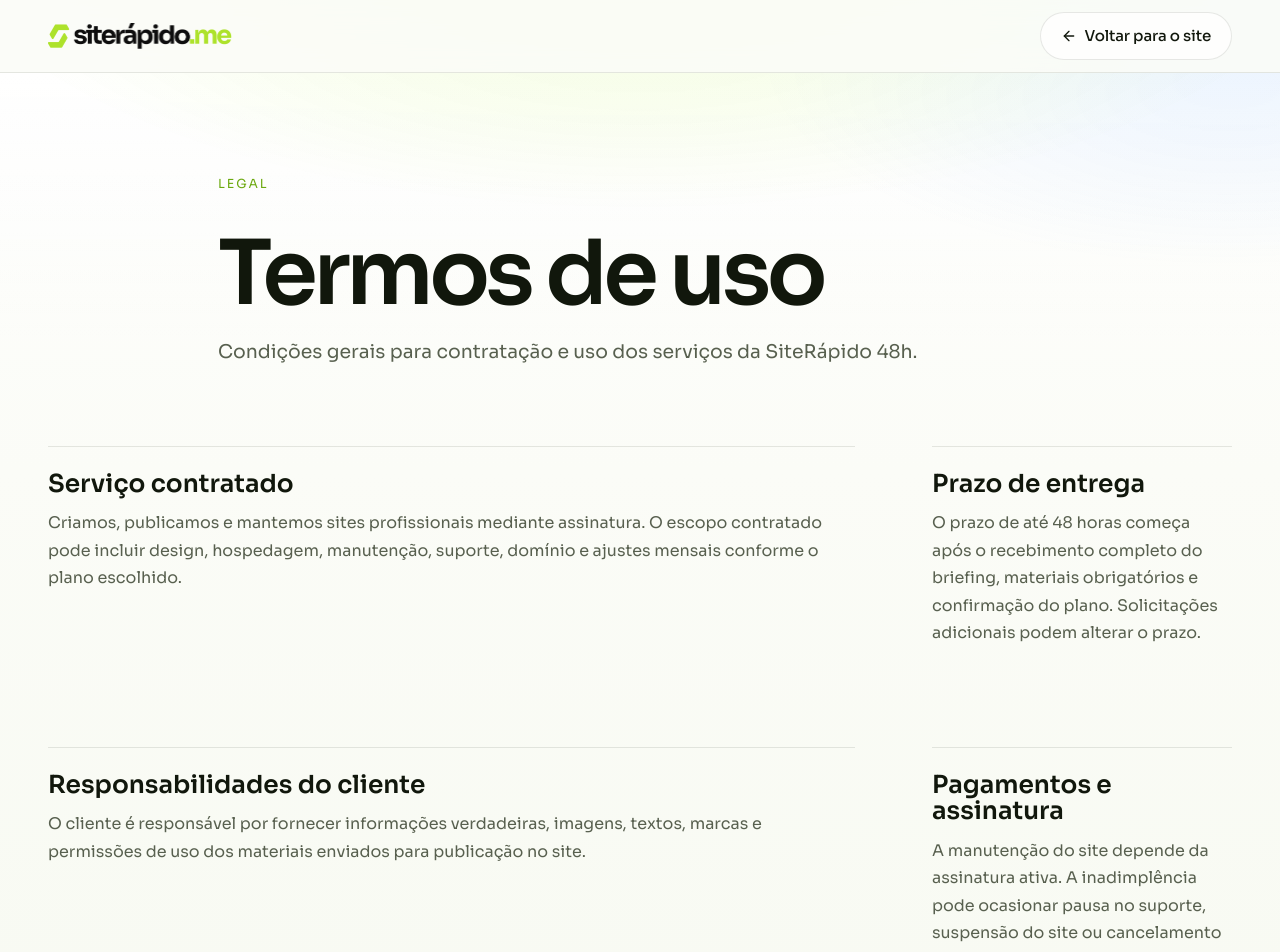
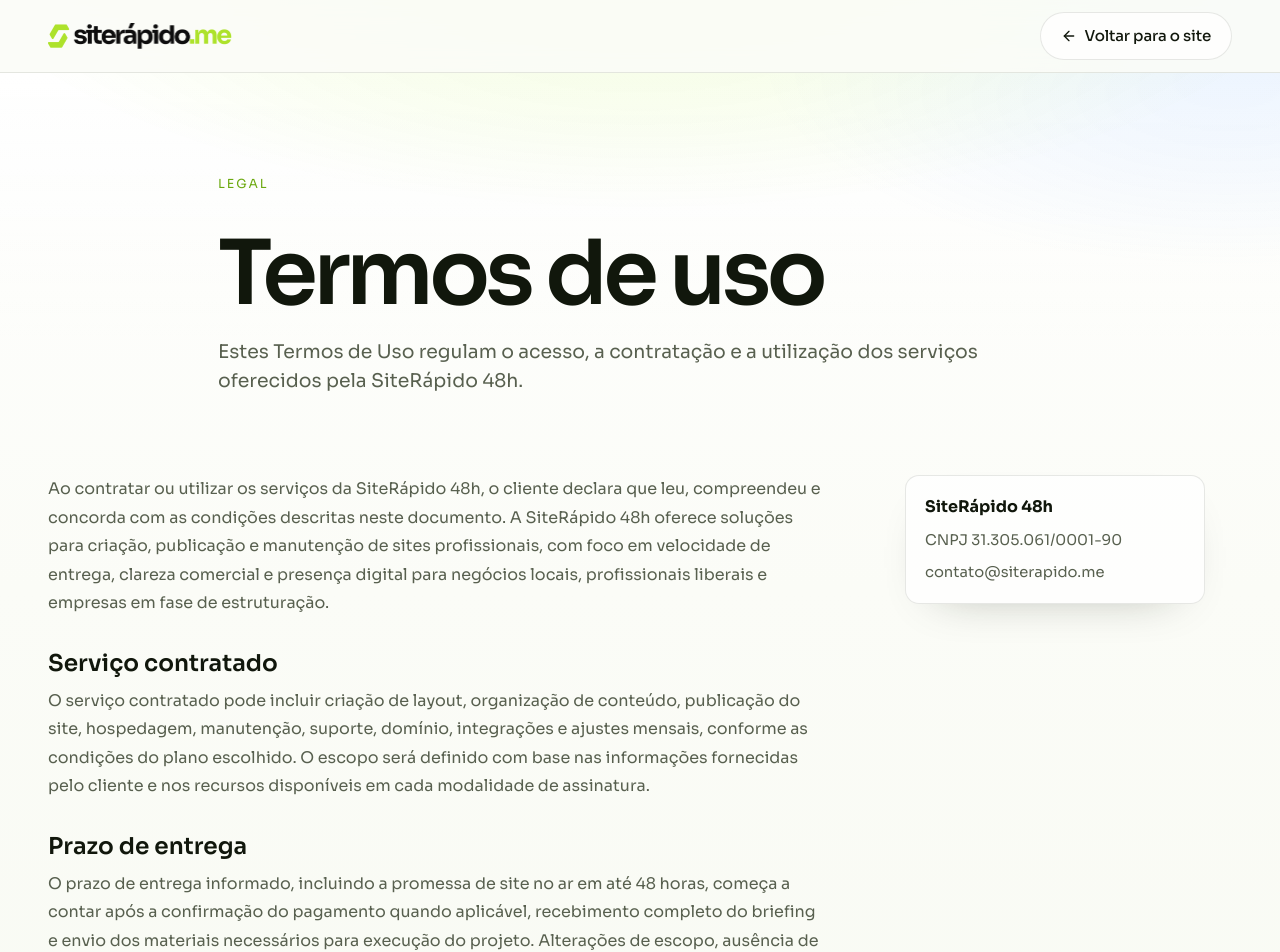
Before and after one commit to ivancarlosx/lp-siterapido-v1, a React (Vite) app: page /legal/termos in a window 1280 px wide. Shown: the top 952 px of the page. Built offline with nearby package versions, Linux system fonts and the light colour scheme; no server answers; a web font is replaced by a local one.

Commit message:
fix: refine legal pages and team grid

```diff
--- a/src/v2/LegalPage.tsx
+++ b/src/v2/LegalPage.tsx
@@ -13,67 +13,91 @@ const company = {
 const legalContent = {
   termos: {
     title: 'Termos de uso',
-    intro: 'Condições gerais para contratação e uso dos serviços da SiteRápido 48h.',
-    sections: [
+    intro: 'Estes Termos de Uso regulam o acesso, a contratação e a utilização dos serviços oferecidos pela SiteRápido 48h.',
+    blocks: [
+      {
+        kind: 'p',
+        text: 'Ao contratar ou utilizar os serviços da SiteRápido 48h, o cliente declara que leu, compreendeu e concorda com as condições descritas neste documento. A SiteRápido 48h oferece soluções para criação, publicação e manutenção de sites profissionais, com foco em velocidade de entrega, clareza comercial e presença digital para negócios locais, profissionais liberais e empresas em fase de estruturação.',
+      },
       {
         title: 'Serviço contratado',
-        text: 'Criamos, publicamos e mantemos sites profissionais mediante assinatura. O escopo contratado pode incluir design, hospedagem, manutenção, suporte, domínio e ajustes mensais conforme o plano escolhido.',
+        text: 'O serviço contratado pode incluir criação de layout, organização de conteúdo, publicação do site, hospedagem, manutenção, suporte, domínio, integrações e ajustes mensais, conforme as condições do plano escolhido. O escopo será definido com base nas informações fornecidas pelo cliente e nos recursos disponíveis em cada modalidade de assinatura.',
       },
       {
         title: 'Prazo de entrega',
-        text: 'O prazo de até 48 horas começa após o recebimento completo do briefing, materiais obrigatórios e confirmação do plano. Solicitações adicionais podem alterar o prazo.',
+        text: 'O prazo de entrega informado, incluindo a promessa de site no ar em até 48 horas, começa a contar após a confirmação do pagamento quando aplicável, recebimento completo do briefing e envio dos materiais necessários para execução do projeto. Alterações de escopo, ausência de informações, solicitações adicionais ou demora na aprovação podem impactar o prazo originalmente previsto.',
       },
       {
         title: 'Responsabilidades do cliente',
-        text: 'O cliente é responsável por fornecer informações verdadeiras, imagens, textos, marcas e permissões de uso dos materiais enviados para publicação no site.',
+        text: 'O cliente é responsável por fornecer informações verdadeiras, materiais autorizados para uso, imagens, textos, logotipos, dados comerciais e quaisquer permissões necessárias para publicação. A SiteRápido 48h não se responsabiliza por reclamações decorrentes do uso indevido de marcas, imagens, textos ou conteúdos enviados pelo próprio cliente.',
       },
       {
         title: 'Pagamentos e assinatura',
-        text: 'A manutenção do site depende da assinatura ativa. A inadimplência pode ocasionar pausa no suporte, suspensão do site ou cancelamento dos serviços recorrentes.',
+        text: 'A manutenção do site, hospedagem, suporte e demais serviços recorrentes dependem da assinatura ativa e regular. Em caso de inadimplência, a SiteRápido 48h poderá suspender temporariamente o suporte, pausar atualizações, retirar o site do ar ou encerrar os serviços recorrentes, sem prejuízo da cobrança de valores pendentes.',
+      },
+      {
+        title: 'Alterações dos termos',
+        text: 'A SiteRápido 48h poderá atualizar estes Termos de Uso para refletir mudanças operacionais, comerciais, técnicas ou legais. A versão publicada nesta página será considerada a versão vigente para consulta dos clientes e visitantes.',
       },
     ],
   },
   privacidade: {
     title: 'Política de privacidade',
-    intro: 'Como tratamos dados recebidos em formulários, atendimento e contratação dos serviços.',
-    sections: [
+    intro: 'Esta Política de Privacidade explica como a SiteRápido 48h coleta, utiliza, armazena e protege dados pessoais.',
+    blocks: [
+      {
+        kind: 'p',
+        text: 'A SiteRápido 48h valoriza a privacidade dos seus clientes, visitantes e leads. Os dados pessoais são tratados de forma proporcional às finalidades de atendimento, contratação, execução dos serviços, suporte, comunicação operacional e melhoria da experiência. Ao preencher formulários, iniciar contato ou contratar nossos serviços, você concorda com o tratamento das informações conforme esta política.',
+      },
       {
         title: 'Dados coletados',
-        text: 'Podemos coletar nome, e-mail, telefone, dados de empresa, briefing do projeto e informações necessárias para atendimento, contratação, suporte e publicação do site.',
+        text: 'Podemos coletar nome, e-mail, telefone, dados da empresa, informações de briefing, preferências de comunicação, dados de pagamento quando aplicável e materiais necessários para criação do site. Também podemos registrar informações técnicas básicas de navegação, como páginas acessadas, origem do acesso e interações com campanhas.',
       },
       {
         title: 'Uso das informações',
-        text: 'Usamos os dados para responder contatos, preparar propostas, executar serviços contratados, manter suporte, emitir comunicações operacionais e melhorar a experiência do cliente.',
+        text: 'As informações são utilizadas para responder contatos, preparar propostas, executar os serviços contratados, publicar e manter sites, prestar suporte, enviar comunicações operacionais, melhorar processos internos e cumprir obrigações legais ou contratuais.',
       },
       {
         title: 'Compartilhamento',
-        text: 'Dados podem ser compartilhados com provedores essenciais para hospedagem, domínio, pagamento, analytics e suporte, sempre no limite necessário para operação do serviço.',
+        text: 'Os dados podem ser compartilhados com provedores essenciais para hospedagem, domínio, processamento de pagamento, ferramentas de atendimento, analytics, automação, e-mail e demais recursos necessários para operação do serviço. Esse compartilhamento ocorre apenas quando necessário para execução das finalidades descritas nesta política.',
       },
       {
         title: 'Solicitações do titular',
-        text: 'Você pode solicitar acesso, correção ou exclusão de dados pelo e-mail de contato, respeitadas obrigações legais e registros necessários para execução contratual.',
+        text: 'O titular dos dados pode solicitar acesso, correção, atualização, portabilidade ou exclusão de informações pessoais pelo e-mail de contato. Algumas informações poderão ser mantidas quando necessárias para cumprimento de obrigação legal, exercício regular de direitos ou preservação de registros contratuais.',
+      },
+      {
+        title: 'Segurança',
+        text: 'Adotamos medidas razoáveis para proteger informações contra acessos não autorizados, perda, alteração ou divulgação indevida. Nenhuma operação digital é totalmente isenta de riscos, mas buscamos utilizar ferramentas e processos compatíveis com a natureza dos dados tratados.',
       },
     ],
   },
   cancelamento: {
     title: 'Política de cancelamento',
-    intro: 'Regras para pausas, cancelamentos e encerramento da assinatura.',
-    sections: [
+    intro: 'Esta Política de Cancelamento descreve as condições para encerramento, pausa ou reativação dos serviços contratados.',
+    blocks: [
+      {
+        kind: 'p',
+        text: 'A SiteRápido 48h trabalha com serviços recorrentes vinculados à manutenção do site, hospedagem, suporte e demais recursos contratados. O cancelamento pode ser solicitado pelo cliente a qualquer momento, observadas as condições do plano, eventuais valores pendentes e prazos operacionais necessários para processamento da solicitação.',
+      },
       {
         title: 'Cancelamento da assinatura',
-        text: 'O cliente pode solicitar cancelamento a qualquer momento pelo canal de atendimento. O site permanece ativo enquanto a assinatura estiver regular e vigente.',
+        text: 'O cliente pode solicitar o cancelamento pelo canal oficial de atendimento. O site permanecerá ativo enquanto a assinatura estiver regular e vigente. Após o processamento do cancelamento, os serviços recorrentes vinculados ao plano deixam de ser prestados.',
       },
       {
         title: 'Efeito do cancelamento',
-        text: 'Após o encerramento, serviços de hospedagem, suporte, manutenção e atualizações deixam de ser prestados. Recursos vinculados ao plano podem ser desativados.',
+        text: 'Com o encerramento da assinatura, poderão ser desativados hospedagem, suporte, manutenção, atualizações, integrações, recursos técnicos e demais itens incluídos no plano. A indisponibilidade do site após o cancelamento não caracteriza falha do serviço, pois a continuidade depende da assinatura ativa.',
       },
       {
         title: 'Domínio e materiais',
-        text: 'Domínios, artes, textos e arquivos seguem as condições do plano contratado. Caso haja transferência, ela depende de regularidade financeira e viabilidade técnica.',
+        text: 'Domínios, artes, textos, layouts e arquivos seguem as condições comerciais do plano contratado. Eventual transferência de domínio ou entrega de materiais poderá depender de regularidade financeira, viabilidade técnica, titularidade do recurso e regras do provedor responsável.',
       },
       {
         title: 'Reativação',
-        text: 'A reativação pode ser solicitada posteriormente, sujeita à disponibilidade, análise técnica e eventuais custos de retomada, domínio ou republicação.',
+        text: 'A reativação poderá ser solicitada posteriormente, sujeita à análise técnica, disponibilidade de arquivos, regularização de pendências, custos de retomada, republicação ou recuperação de domínio. A SiteRápido 48h não garante preservação indefinida de ambientes cancelados.',
+      },
+      {
+        title: 'Valores pagos',
+        text: 'Valores já pagos por períodos anteriores ou serviços executados não são automaticamente reembolsáveis, salvo quando houver previsão específica em contrato, exigência legal aplicável ou decisão comercial expressa da SiteRápido 48h.',
       },
     ],
   },
@@ -108,12 +132,18 @@ export function LegalPage({ type }: LegalPageProps) {
         </section>
 
         <section className="v2-wrap v2-legal-content">
-          {page.sections.map((section) => (
-            <article key={section.title}>
-              <h2>{section.title}</h2>
-              <p>{section.text}</p>
-            </article>
-          ))}
+          <article className="v2-legal-article">
+            {page.blocks.map((block, index) => (
+              block.kind === 'p' ? (
+                <p key={index}>{block.text}</p>
+              ) : (
+                <section key={block.title}>
+                  <h2>{block.title}</h2>
+                  <p>{block.text}</p>
+                </section>
+              )
+            ))}
+          </article>
 
           <aside className="v2-legal-company">
             <strong>{company.name}</strong>
--- a/src/v2/legal.css
+++ b/src/v2/legal.css
@@ -44,26 +44,35 @@
 
 .v2-legal-content {
   display: grid;
-  grid-template-columns: minmax(0, 1fr) 300px;
+  grid-template-columns: minmax(0, 780px) 300px;
   gap: clamp(2rem, 6vw, 5rem);
   margin-top: clamp(3rem, 7vw, 5rem);
+  align-items: start;
 }
 
-.v2-legal-content article {
-  padding: 1.5rem 0;
-  border-top: 1px solid var(--v2-line);
+.v2-legal-article {
+  color: var(--v2-dim);
+  font-size: clamp(1rem, 1.25vw, 1.08rem);
+  line-height: 1.78;
 }
 
-.v2-legal-content article h2 {
-  font-size: clamp(1.18rem, 2vw, 1.55rem);
-  letter-spacing: 0;
+.v2-legal-article > p {
+  margin-bottom: 1.35rem;
 }
 
-.v2-legal-content article p {
-  margin-top: 0.75rem;
-  color: var(--v2-dim);
-  line-height: 1.72;
-  max-width: 72ch;
+.v2-legal-article section {
+  margin-top: 2.1rem;
+}
+
+.v2-legal-article h2 {
+  color: var(--v2-text);
+  font-size: clamp(1.16rem, 2vw, 1.45rem);
+  letter-spacing: 0;
+  margin-bottom: 0.7rem;
+}
+
+.v2-legal-article p {
+  max-width: 74ch;
 }
 
 .v2-legal-company {
--- a/src/v2/v2-complete.css
+++ b/src/v2/v2-complete.css
@@ -279,13 +279,19 @@
 }
 
 .v2-about-grid {
-  align-items: center;
+  grid-template-columns: 1fr;
+  gap: clamp(2rem, 5vw, 3.5rem);
+  align-items: start;
+}
+
+.v2-about-grid .v2-head {
+  max-width: 760px;
 }
 
 .v2-team-grid {
   display: grid;
-  grid-template-columns: repeat(5, minmax(0, 1fr));
-  gap: 1rem;
+  grid-template-columns: repeat(3, minmax(0, 1fr));
+  gap: 1.15rem;
 }
 
 .v2-team-card {
@@ -381,10 +387,6 @@
   }
 }
 
-@media (max-width: 1100px) {
-  .v2-team-grid { grid-template-columns: repeat(3, minmax(0, 1fr)); }
-}
-
 @media (max-width: 720px) {
   .v2-team-grid { grid-template-columns: repeat(2, minmax(0, 1fr)); }
 }
```
